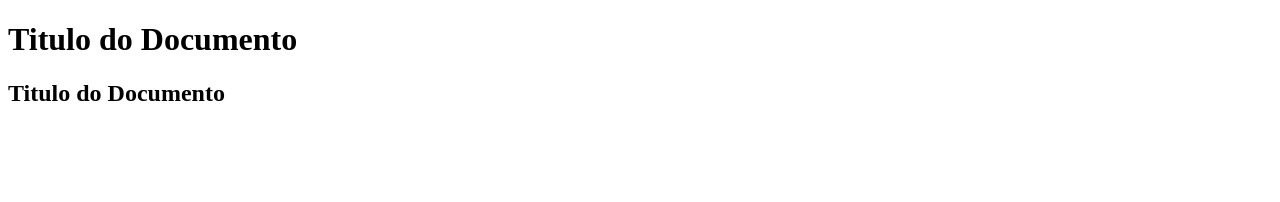
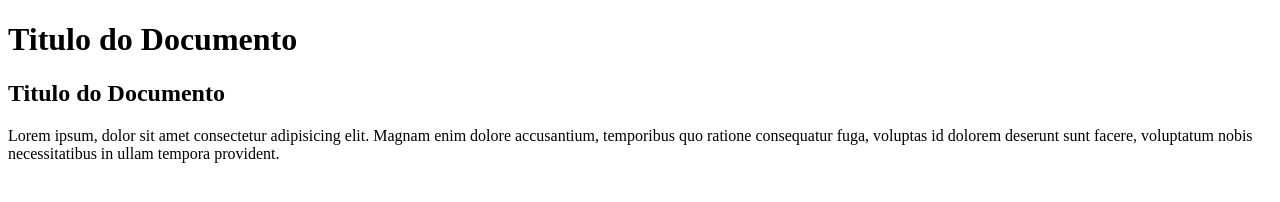
Before and after one commit to douglastete/versionamento, a plain HTML site: page index.html in a window 1280 px wide. Drawn offline with Linux system fonts and the light colour scheme.

Commit message:
terceiro commit

```diff
--- a/index.html
+++ b/index.html
@@ -13,7 +13,8 @@
 
         <div>
             <h2>Titulo do Documento</h2>
-
+            <p>Lorem ipsum, dolor sit amet consectetur adipisicing elit. Magnam enim dolore accusantium, temporibus quo ratione consequatur fuga,
+                voluptas id dolorem deserunt sunt facere, voluptatum nobis necessitatibus in ullam tempora provident.</p>
         </div>
     </body>
 
```
